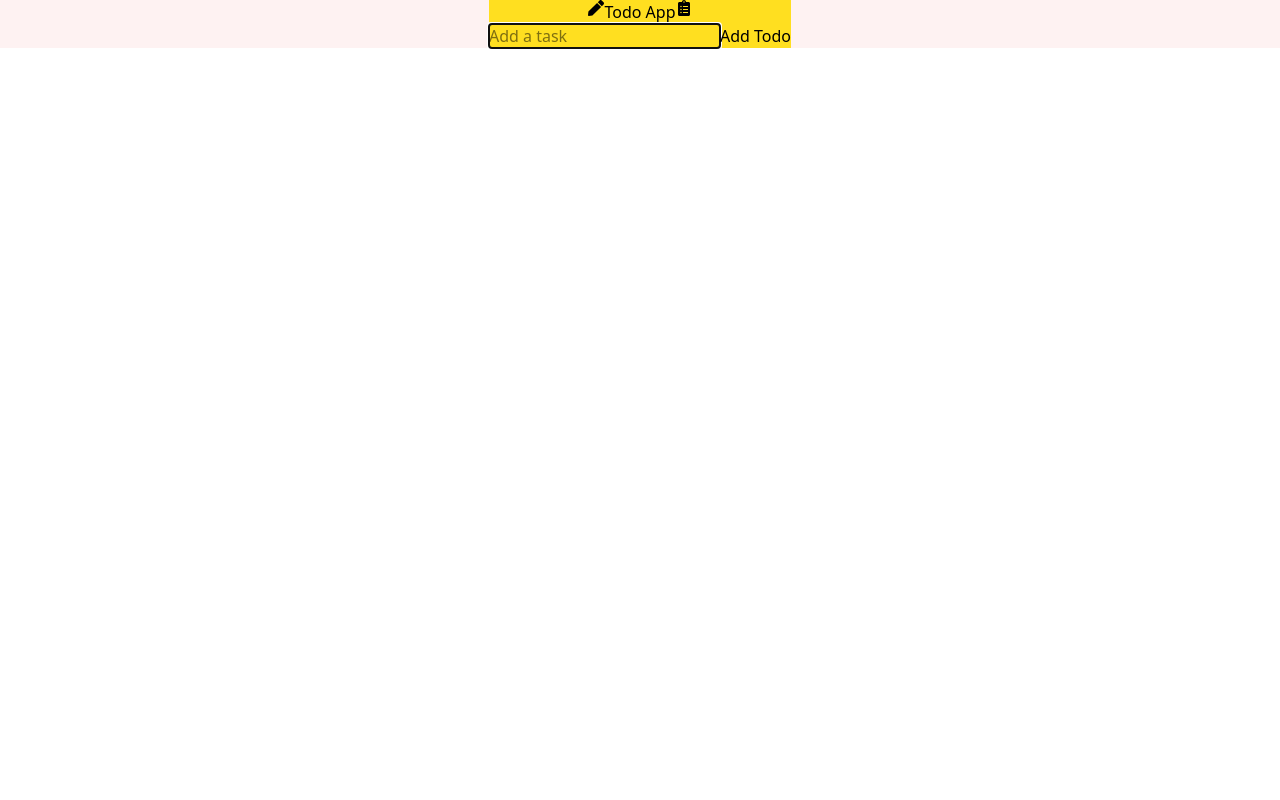
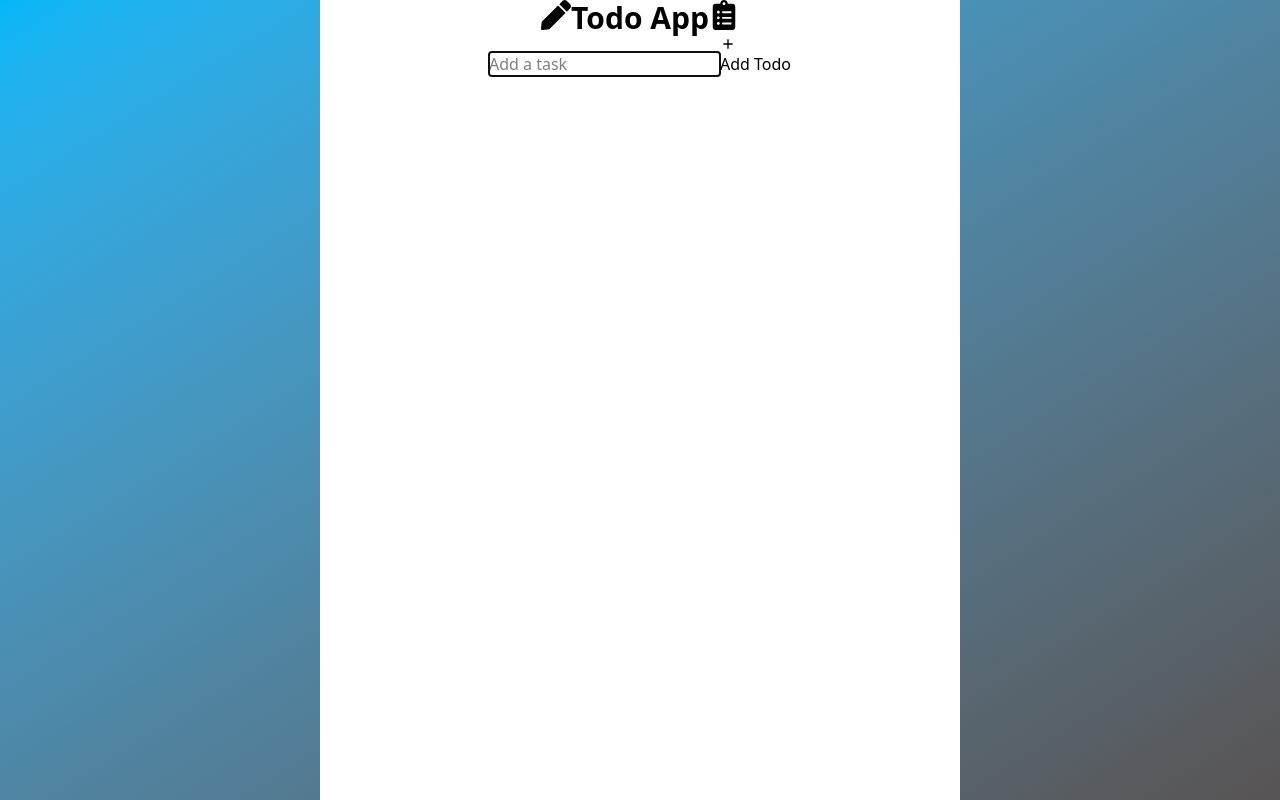
Before and after one commit to sachin9272/todo-tsx, a React (Vite) app: page / in a window 1280 px wide. Built offline with nearby package versions, Linux system fonts and the light colour scheme.

Commit message:
Created layout

```diff
--- a/src/App.tsx
+++ b/src/App.tsx
@@ -1,14 +1,15 @@
 import TodoList from "./components/TodoList";
 import { FaPen, FaClipboardList } from "react-icons/fa";
+// #141e30 → #243b55
 function App() {
   return (
     <>
-      <div className="flex items-center bg-red-50 justify-center flex-col">
-        <div className="flex items-center bg-yellow-300 justify-center flex-col">
+      <div className="flex items-center justify-center flex-col bg-gradient-to-br from-[#03b7f8]  to-[#585454] h-screen">
+        <div className="flex items-center bg-white flex-col  min-h-screen w-full md:max-w-6/12">
           <div className="flex">
-          <FaPen />
-          <h1 className="">Todo App</h1>
-          <FaClipboardList />
+          <FaPen className="text-3xl font-bold"/>
+          <h1 className="text-3xl font-bold">Todo App</h1>
+          <FaClipboardList className="text-3xl font-bold"/>
           </div>
           <TodoList />
         </div>
--- a/src/components/TodoForm.tsx
+++ b/src/components/TodoForm.tsx
@@ -1,6 +1,8 @@
 import React, {Dispatch, SetStateAction, useState} from 'react'
 import TodoService from '../TodoService'
 import TodoTypes from '../todo'
+import { RiAddLine } from "react-icons/ri";
+
 
 interface PropTypes{
     setTodos: Dispatch<SetStateAction <TodoTypes[]>>
@@ -22,7 +24,8 @@ const TodoForm:React.FC<PropTypes> = ({setTodos}) => {
       autoFocus = {true}
       placeholder='Add a task'
       />
-      <button onClick={handleAddTodo}>Add Todo</button>
+      <button onClick={handleAddTodo}> <RiAddLine />
+      Add Todo</button>
     </div>
   )
 }
--- a/src/components/todoList.tsx
+++ b/src/components/todoList.tsx
@@ -48,12 +48,12 @@ const TodoList = () => {
   };
 
   return (
-    <div className="todoContainer">
+    <div className="max-w-6/12">
       <div className="">
         <TodoForm setTodos = {setTodos}/>
       </div>
       {todos.map((todo) => (
-        <div key={todo.id} className="">
+        <div key={todo.id} className="flex flex-wrap">
           {editedTodoId === todo.id ? (
             <div className="editedText">
               <input
```
